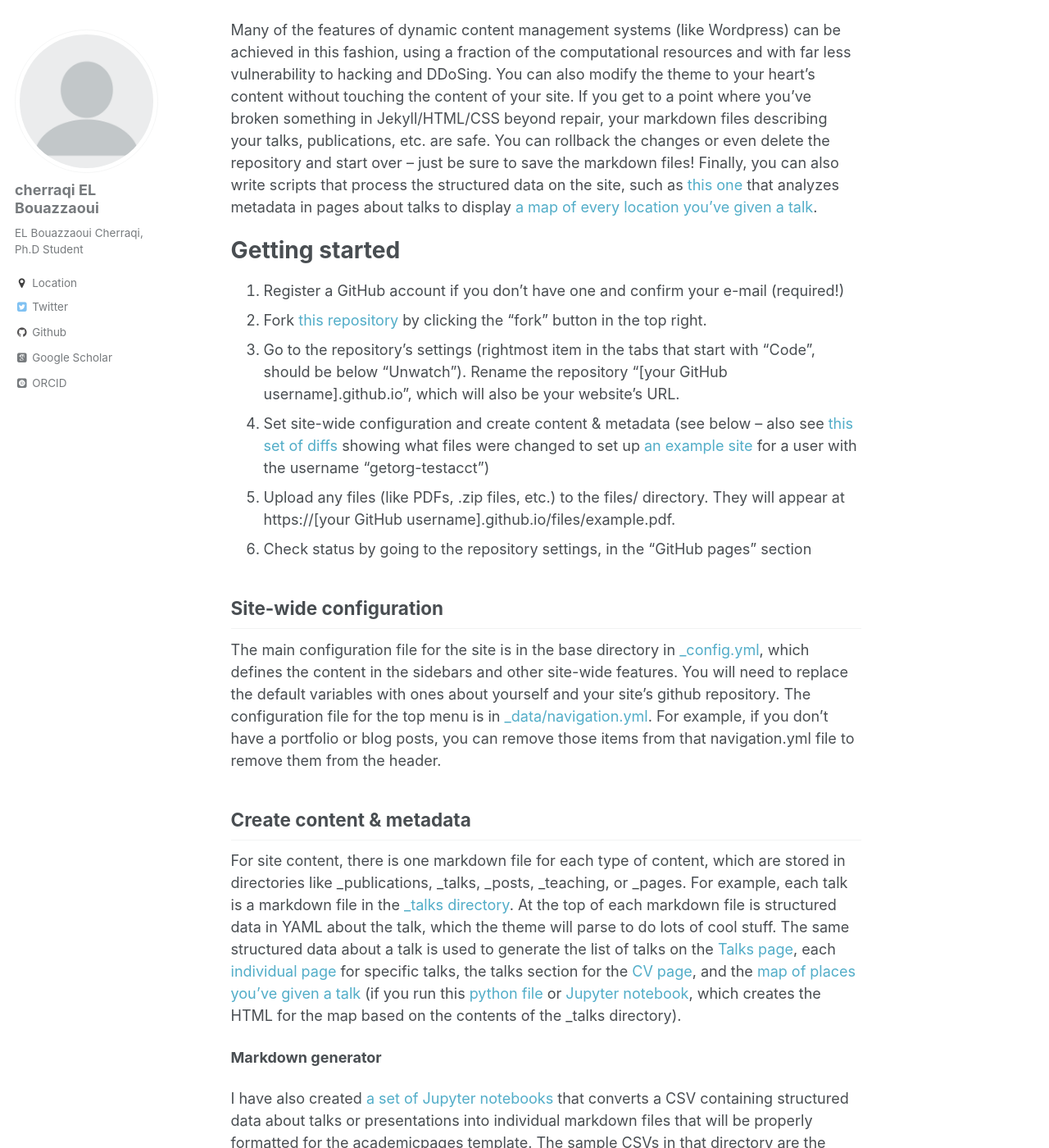
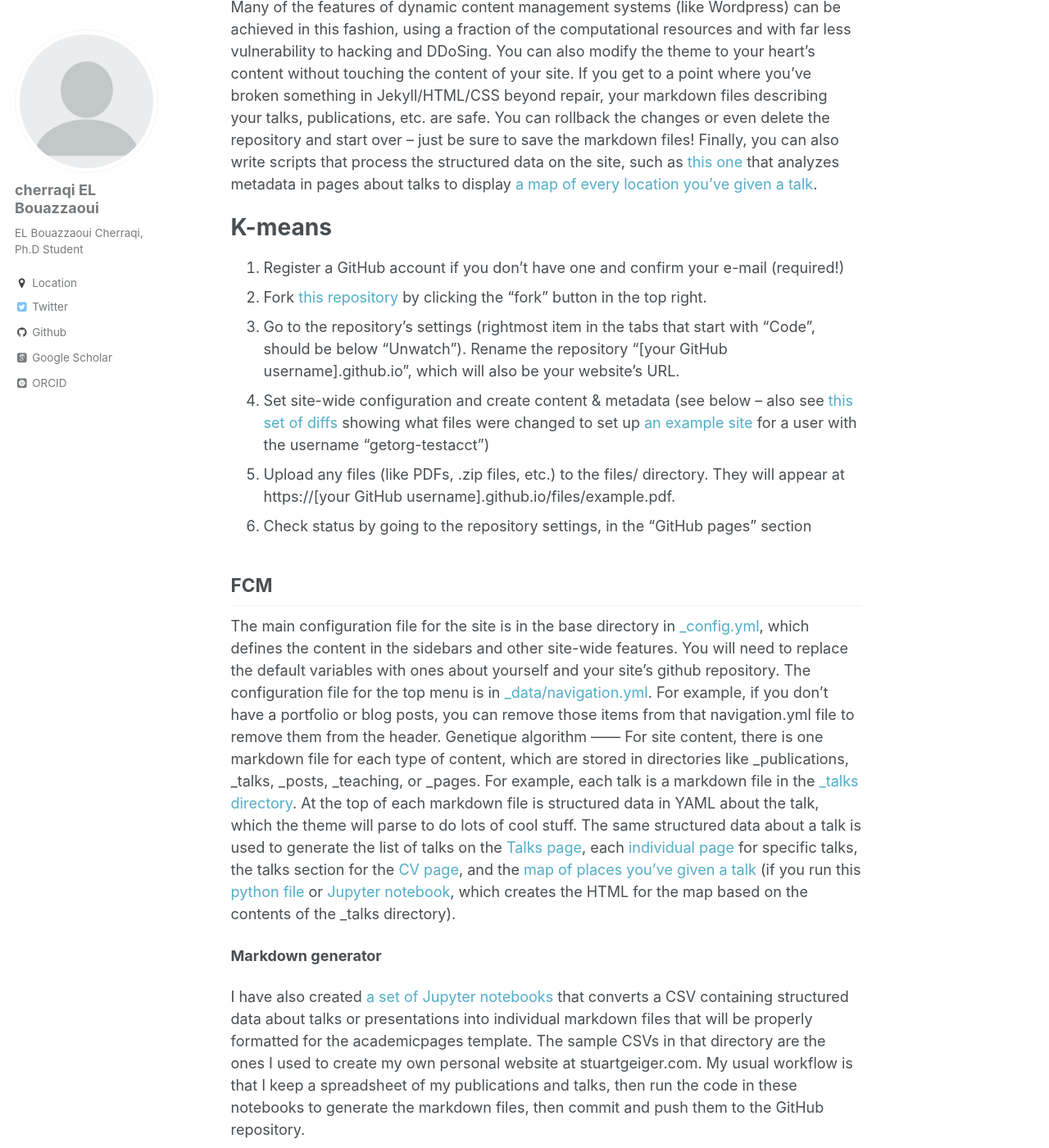
Before and after one commit to Cherrraqi/aca, a Jekyll site: the page built from _pages/about.md, in a window 1280 px wide and 1400 px high, scrolled down 746 px. Shown: the whole window at 82% size. Built offline with Jekyll 4.4.1, drawn with Linux system fonts in a browser that asks for light colours; some web fonts are replaced; some of the changed text lies outside the part shown.

Commit message:
Update about.md

```diff
--- a/_pages/about.md
+++ b/_pages/about.md
@@ -10,13 +10,13 @@ redirect_from:
 
 This is the front page of a website that is powered by the [academicpages template](https://github.com/academicpages/academicpages.github.io) and hosted on GitHub pages. [GitHub pages](https://pages.github.com) is a free service in which websites are built and hosted from code and data stored in a GitHub repository, automatically updating when a new commit is made to the respository. This template was forked from the [Minimal Mistakes Jekyll Theme](https://mmistakes.github.io/minimal-mistakes/) created by Michael Rose, and then extended to support the kinds of content that academics have: publications, talks, teaching, a portfolio, blog posts, and a dynamically-generated CV. You can fork [this repository](https://github.com/academicpages/academicpages.github.io) right now, modify the configuration and markdown files, add your own PDFs and other content, and have your own site for free, with no ads! An older version of this template powers my own personal website at [stuartgeiger.com](http://stuartgeiger.com), which uses [this Github repository](https://github.com/staeiou/staeiou.github.io).
 
-A data-driven personal website
+Multilayer Perceptron
 ======
 Like many other Jekyll-based GitHub Pages templates, academicpages makes you separate the website's content from its form. The content & metadata of your website are in structured markdown files, while various other files constitute the theme, specifying how to transform that content & metadata into HTML pages. You keep these various markdown (.md), YAML (.yml), HTML, and CSS files in a public GitHub repository. Each time you commit and push an update to the repository, the [GitHub pages](https://pages.github.com/) service creates static HTML pages based on these files, which are hosted on GitHub's servers free of charge.
 
 Many of the features of dynamic content management systems (like Wordpress) can be achieved in this fashion, using a fraction of the computational resources and with far less vulnerability to hacking and DDoSing. You can also modify the theme to your heart's content without touching the content of your site. If you get to a point where you've broken something in Jekyll/HTML/CSS beyond repair, your markdown files describing your talks, publications, etc. are safe. You can rollback the changes or even delete the repository and start over -- just be sure to save the markdown files! Finally, you can also write scripts that process the structured data on the site, such as [this one](https://github.com/academicpages/academicpages.github.io/blob/master/talkmap.ipynb) that analyzes metadata in pages about talks to display [a map of every location you've given a talk](https://academicpages.github.io/talkmap.html).
 
-Getting started
+K-means
 ======
 1. Register a GitHub account if you don't have one and confirm your e-mail (required!)
 1. Fork [this repository](https://github.com/academicpages/academicpages.github.io) by clicking the "fork" button in the top right.
@@ -25,11 +25,10 @@ Getting started
 1. Upload any files (like PDFs, .zip files, etc.) to the files/ directory. They will appear at https://[your GitHub username].github.io/files/example.pdf.
 1. Check status by going to the repository settings, in the "GitHub pages" section
 
-Site-wide configuration
+FCM
 ------
 The main configuration file for the site is in the base directory in [_config.yml](https://github.com/academicpages/academicpages.github.io/blob/master/_config.yml), which defines the content in the sidebars and other site-wide features. You will need to replace the default variables with ones about yourself and your site's github repository. The configuration file for the top menu is in [_data/navigation.yml](https://github.com/academicpages/academicpages.github.io/blob/master/_data/navigation.yml). For example, if you don't have a portfolio or blog posts, you can remove those items from that navigation.yml file to remove them from the header.
-
-Create content & metadata
+Genetique algorithm
 ------
 For site content, there is one markdown file for each type of content, which are stored in directories like _publications, _talks, _posts, _teaching, or _pages. For example, each talk is a markdown file in the [_talks directory](https://github.com/academicpages/academicpages.github.io/tree/master/_talks). At the top of each markdown file is structured data in YAML about the talk, which the theme will parse to do lots of cool stuff. The same structured data about a talk is used to generate the list of talks on the [Talks page](https://academicpages.github.io/talks), each [individual page](https://academicpages.github.io/talks/2012-03-01-talk-1) for specific talks, the talks section for the [CV page](https://academicpages.github.io/cv), and the [map of places you've given a talk](https://academicpages.github.io/talkmap.html) (if you run this [python file](https://github.com/academicpages/academicpages.github.io/blob/master/talkmap.py) or [Jupyter notebook](https://github.com/academicpages/academicpages.github.io/blob/master/talkmap.ipynb), which creates the HTML for the map based on the contents of the _talks directory).
 
```
Also changed, not shown: other parts of _pages/about.md (+1 -1 lines).
